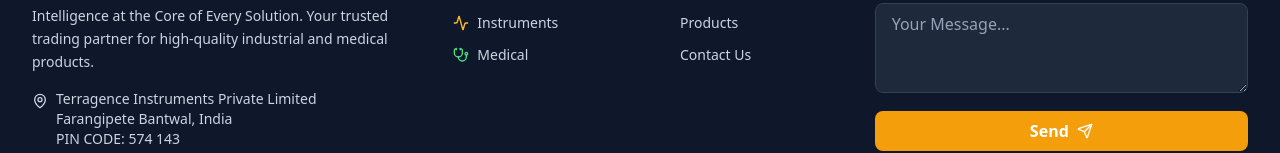
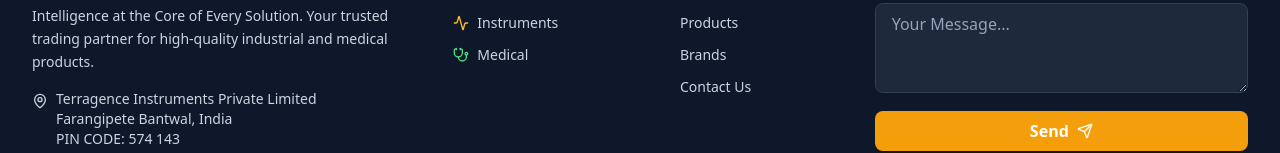
Before and after one commit to Junaid212/Terragence, a React (Create React App) app: page /header in a window 1280 px wide. Shown: the part 339-492 px from the top of the page. Built offline with nearby package versions, Linux system fonts and the light colour scheme.

Commit message:
new page

```diff
--- a/src/Component/Footer.jsx
+++ b/src/Component/Footer.jsx
@@ -114,6 +114,12 @@
                 <div className="w-4 h-4 text-amber-400" /> Products
               </Link>
               <Link
+                to={createPageUrl("Brands")}
+                className="flex items-center  text-slate-300 hover:text-white transition-colors"
+              >
+                <div className="w-4 h-4 text-amber-400" /> Brands
+              </Link>
+              <Link
                 to={createPageUrl("Contact")}
                 className="flex items-center text-slate-300 hover:text-white transition-colors"
               >
```
